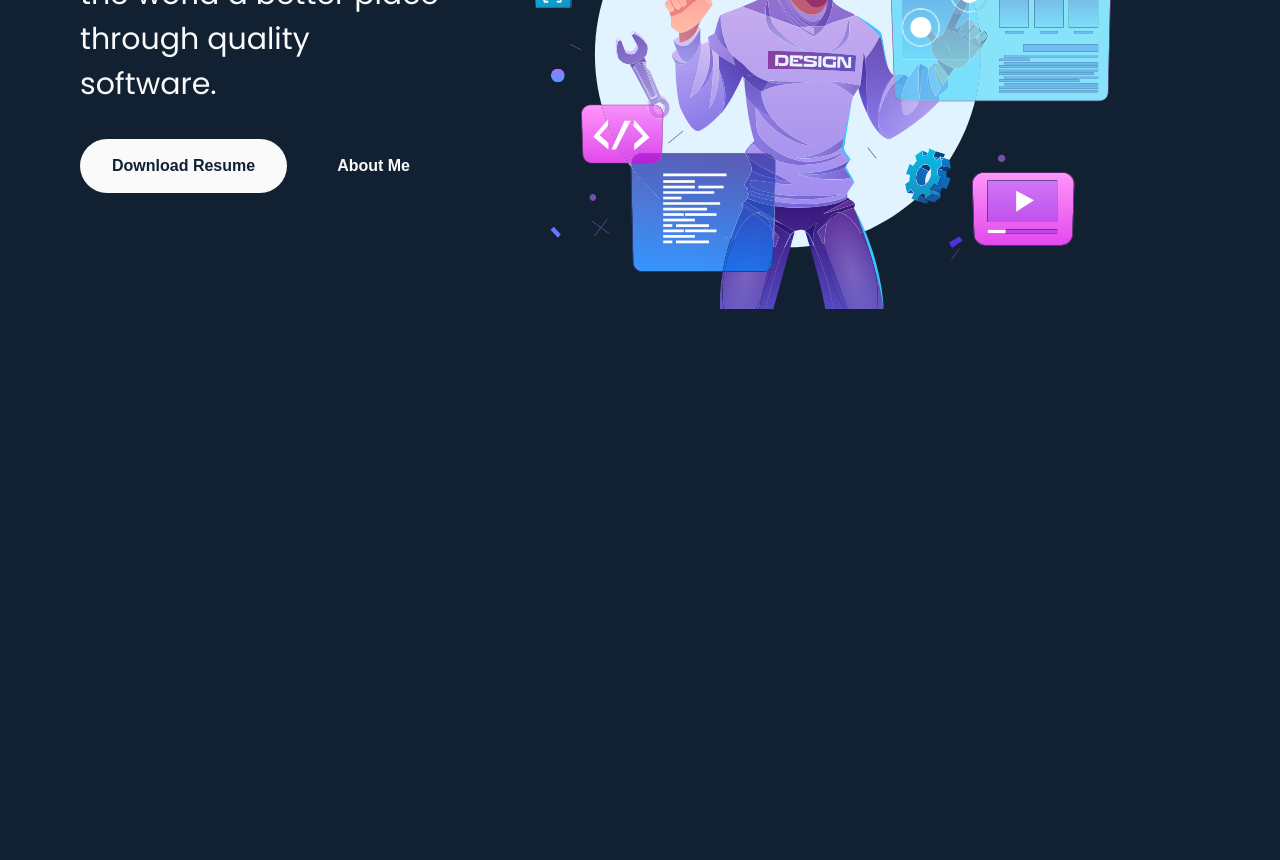
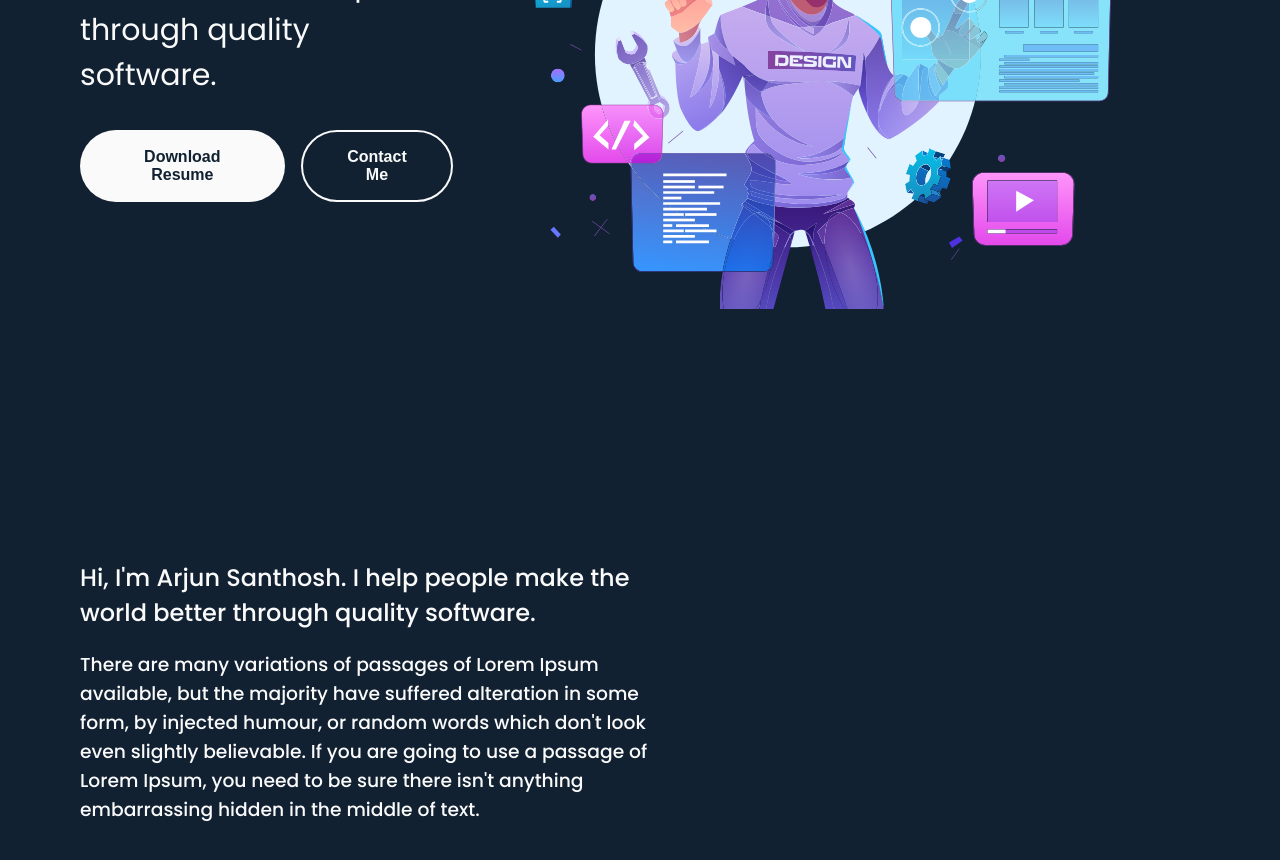
Before and after one commit to ArjunSanthoshpnr/portfolio-website, a React (Create React App) app: page / in a window 1280 px wide. Shown: the part 420-1280 px from the top of the page. Before the commit the page ends 800 px from the top, so only its background shows below. Built offline with nearby package versions, Linux system fonts and the light colour scheme.

Commit message:
added intro inside main

```diff
--- a/src/components/Button.jsx
+++ b/src/components/Button.jsx
@@ -11,11 +11,13 @@ const Button = styled.button`
         props
       ) => toggleTheme(props)}
   );
-  border: ${(props) => (props.primary ? "0" : "0.15rem")} solid #112132;
+  border: ${(props) => (props.primary ? "0" : "0.15rem")} solid
+    ${(props) => (props.dark ? "#fafafa" : "#112132")};
   border-radius: 4rem;
   padding: 1rem 2rem;
   font-size: 16px;
   font-weight: 600;
+  cursor: pointer;
 `;
 
 export default Button;
--- a/src/components/index.js
+++ b/src/components/index.js
@@ -3,3 +3,4 @@ export { default as Button } from "./Button";
 
 //Section export
 export { default as HeroSection } from "./sections/HeroSection";
+export { default as IntroSection } from "./sections/IntroductionSection";
--- a/src/components/sections/HeroSection.jsx
+++ b/src/components/sections/HeroSection.jsx
@@ -16,7 +16,7 @@ function HeroSection({ darkTheme }) {
             Download Resume
           </Button>
           <Button secondary dark={darkTheme}>
-            About Me
+            Contact Me
           </Button>
         </div>
       </div>
@@ -47,6 +47,10 @@ const StyledHeroSection = styled.div`
       justify-content: flex-start;
       gap: 1rem;
       width: 100%;
+      @media screen and (max-width: 480px) {
+        flex-flow: column;
+        justify-content: center;
+      }
     }
 
     span {
--- /dev/null
+++ b/src/components/sections/IntroductionSection.jsx
@@ -0,0 +1,61 @@
+import styled from "styled-components";
+// import SpaceBg from "../../assets/images/space-bg.jpg";
+import { toggleTheme } from "../../utils/utils";
+
+function IntroductionSection({ darkTheme }) {
+  return (
+    <StyledIntro dark={darkTheme}>
+      <div>
+        <h2>
+          Hi, I'm Arjun Santhosh. I help people make the world better through
+          quality software.
+        </h2>
+        <h3>
+          There are many variations of passages of Lorem Ipsum available, but
+          the majority have suffered alteration in some form, by injected
+          humour, or random words which don't look even slightly believable. If
+          you are going to use a passage of Lorem Ipsum, you need to be sure
+          there isn't anything embarrassing hidden in the middle of text.
+        </h3>
+      </div>
+      {/* <div className="glass-bg" /> */}
+
+      {/* <img className="bg-image" src={SpaceBg} alt="" /> */}
+    </StyledIntro>
+  );
+}
+
+const StyledIntro = styled.div`
+  width: 100%;
+  height: 40rem;
+  display: flex;
+  justify-content: flex-start;
+  color: var(--text-primary-${(props) => toggleTheme(props)});
+  h2,
+  h3 {
+    width: 600px;
+    font-weight: 500;
+  }
+
+  .glass-bg {
+    width: 600px;
+    height: inherit;
+    max-height: 100%;
+    background: rgba(255, 255, 255, 0.23);
+    border-radius: 16px;
+    backdrop-filter: blur(5.6px);
+    -webkit-backdrop-filter: blur(5.6px);
+    border: 1px solid rgba(255, 255, 255, 0.15);
+  }
+
+  .bg-image {
+    max-width: 100%;
+    width: 100%;
+    max-height: 100%;
+    display: block;
+    object-fit: scale-down;
+    border-radius: 16px;
+  }
+`;
+
+export default IntroductionSection;
--- a/src/pages/Home.jsx
+++ b/src/pages/Home.jsx
@@ -1,15 +1,22 @@
 import React from "react";
 import styled from "styled-components";
-import { HeroSection } from "../components";
+import { HeroSection, IntroSection } from "../components";
 
 function Home({ darkTheme }) {
   return (
     <StyledHome>
       <HeroSection darkTheme={darkTheme} />
+      <main>
+        <IntroSection darkTheme={darkTheme} />
+      </main>
     </StyledHome>
   );
 }
 
-const StyledHome = styled.div``;
+const StyledHome = styled.div`
+  main {
+    margin: 10rem 0;
+  }
+`;
 
 export default Home;
```
Also changed, not shown: src/assets/images/space-bg.jpg (added).
